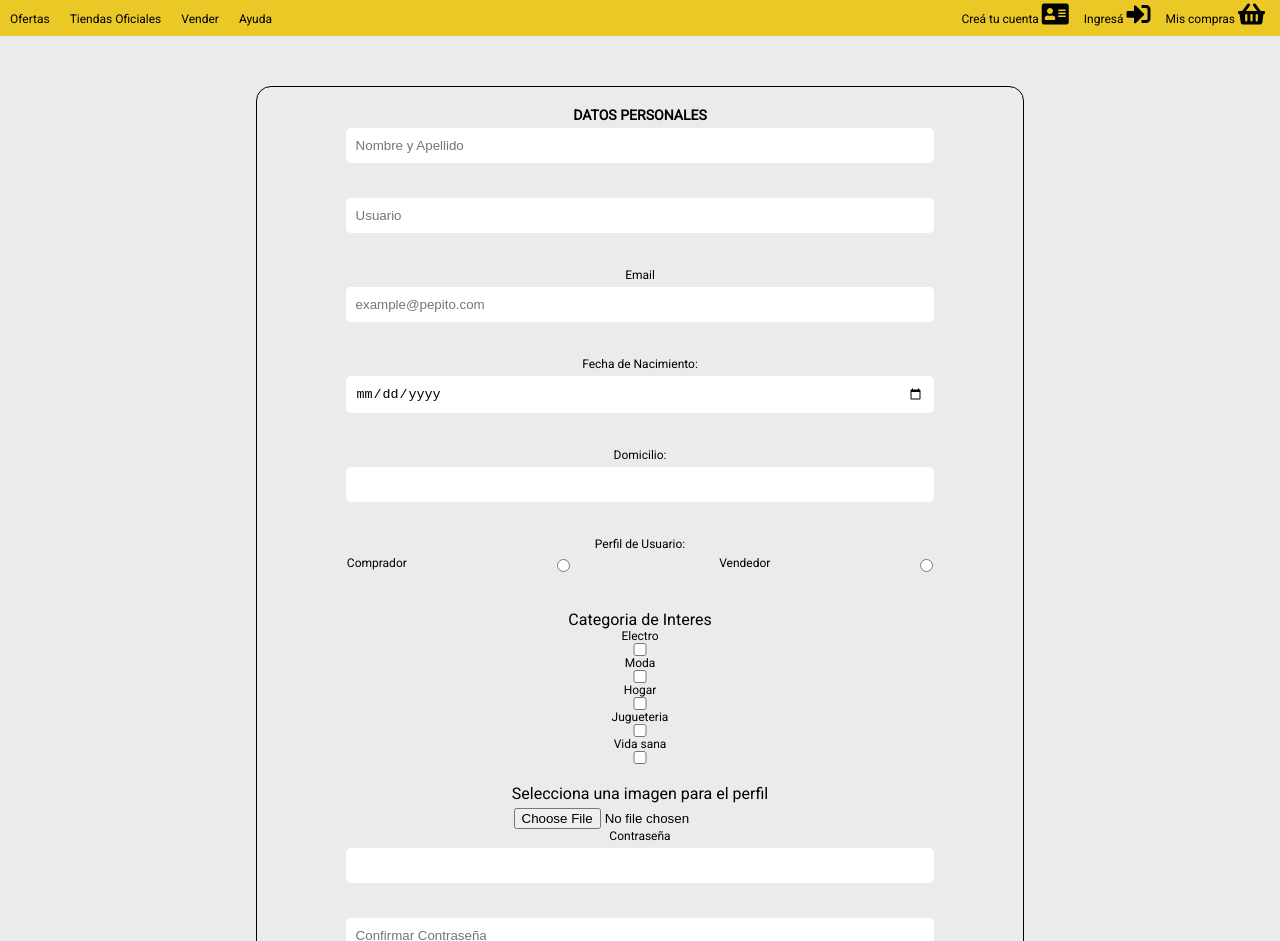
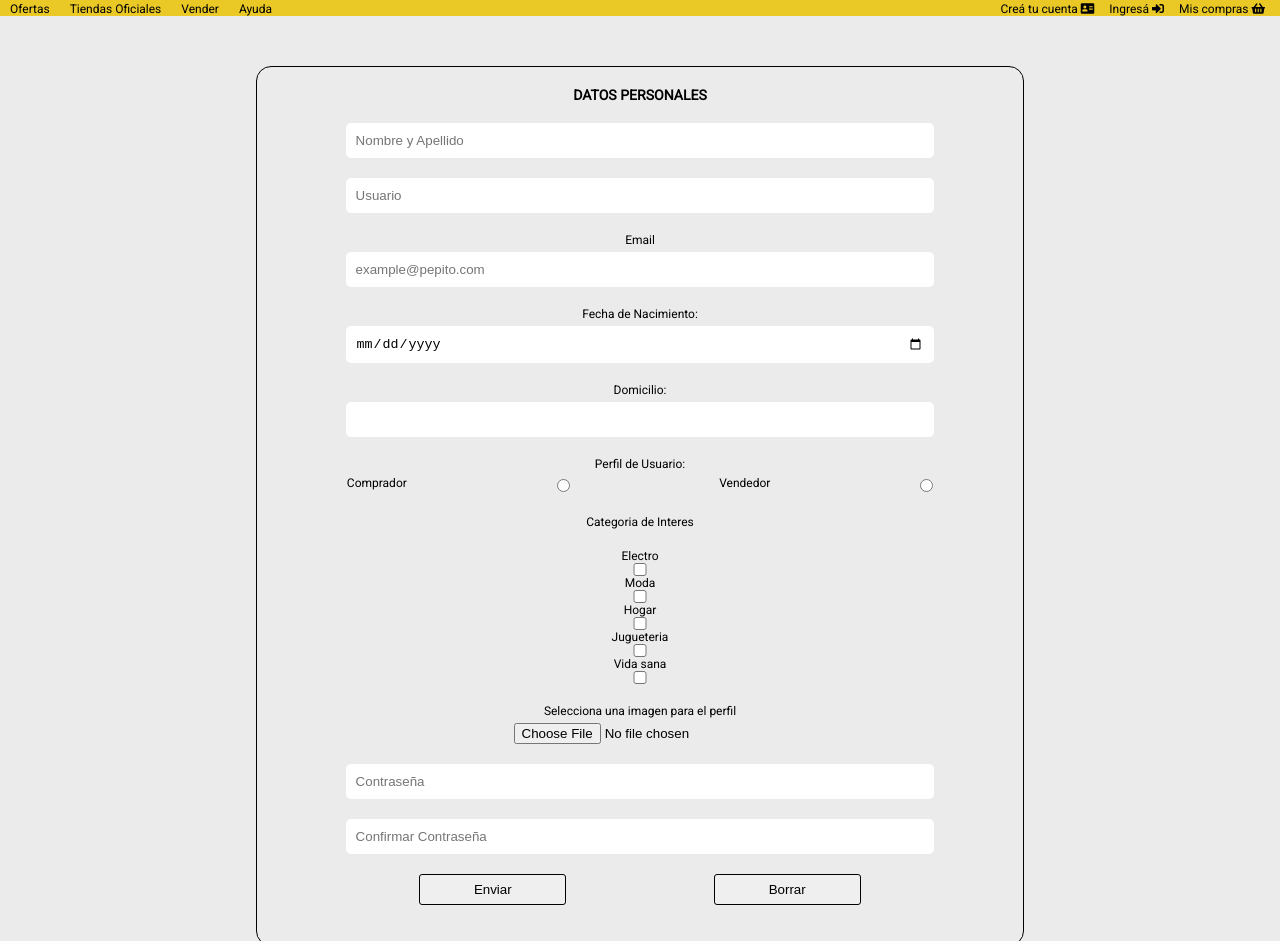
Before and after one commit to marixxa/clase17, a website: page views/register.html in a window 1280 px wide. Shown: the part 131-1072 px from the top of the page. Drawn offline with Linux system fonts and the light colour scheme.

Commit message:
Formulario terminado, FIN!!!

```diff
--- a/public/css/style.css
+++ b/public/css/style.css
@@ -23,10 +23,16 @@ header{
     width: 100%;
     margin-left: 60px;
     display: flex;
+    align-items: center;
+    margin-top: 10px;
+    margin-bottom: 10px
 }
 .barra i{
     margin: 0 auto;
     font-size: 1.5em;
+    background-color: whitesmoke;
+    padding: 5px;
+    border-radius: 2px;
 }
 .logo-img{
     width: 40%;
@@ -36,9 +42,10 @@ a{
     text-decoration: none;
 }
 
-i{
+ footer i{
     font-size: 2em;
     margin-bottom: 10px;
+    color: #1259c3;
 }
 
 img{
@@ -46,9 +53,6 @@ img{
 }
 .menu{
     display: none;
-}
-.barra i{
-    background-color: whitesmoke;
 }
 
 .titulo-ultima-visita{
@@ -81,9 +85,7 @@ footer{
     text-align: center;
     justify-content: space-between;
 }
-footer i{
-    color: #1259c3;
-}
+
 .burger-menu{
     text-align: center;
     background: #1259c3;;
@@ -91,6 +93,8 @@ footer i{
     width: 50px;
     margin: 0 auto;
     border-radius: 2px;
+    padding: 10px;
+    font-size: 20px;
 }
 
 .main-box{
@@ -163,7 +167,9 @@ border: none;
 }
 
 .elementos-form{
-    margin-bottom: 35px;
+
+    margin-bottom: 20px;
+    margin-top: 20px;
 }
 .elementos-form label{
     margin-bottom: 5px;
@@ -171,10 +177,17 @@ border: none;
 }
 .categorias{
     margin-bottom: 20px;
+    margin-top: 20px;
 }
-.labels{
-    margin-top: 15px;
-    font-size: 16px ;
+.botones{
+    display: flex;
+    justify-content: space-evenly;
+}
+.botones button{
+    width: 20%;
+    padding: 7px;
+    border-radius: 3px;
+    border: 1px solid black;
 }
 /*login*/
 .boton{
@@ -200,7 +213,49 @@ border: none;
        .product-shadow{
         box-shadow: none;
        }
+       .burger-menu{
+        display: none;
+    }
+       .nav-menu{
+        display: flex;
+        width: 100%;
+    }
+    .box-menu1{
+        width: 50%;
+        margin: auto;
+    }
+    .box-menu2{
+        width: 50%;
+        margin: auto;
+    }
+    .menu1{
+        display: flex;
 
+    }
+
+    .menu1 li{
+        margin-left: 10px;
+        margin-right: 10px;
+        list-style: none;
+    }
+    .menu2{
+        display: flex;
+        justify-content: end;
+
+    }
+    .menu2 li{
+        margin-right: 15px;
+        list-style: none;
+    }
+    .menu{
+        display: flex;
+    }
+    .menu a{
+        color: black;
+    }
+    .menu a:hover{
+        color: #0022AA;
+    }
 
 }
 
--- a/views/register.html
+++ b/views/register.html
@@ -119,8 +119,8 @@
         </div>
 
         <div class="elementos-form">
-            <label for="password"> Contraseña </label>
-            <input type="password" name="contraseña" class="input-form" >
+            <label for="password"> </label>
+            <input type="password" name="contraseña" class="input-form" placeholder="Contraseña" >
         </div>
 
         <div class="elementos-form">
@@ -128,8 +128,10 @@
             <input type="password" name="contraseña" class="input-form" placeholder="Confirmar Contraseña" >
         </div>
 
-        <button type="submit"> Enviar </button>
-        <button type="reset"> Borrar </button>
+        <div class="botones">
+            <button type="submit"> Enviar </button>
+            <button type="reset"> Borrar </button>
+        </div>
 
     </form>
 </section>
```
